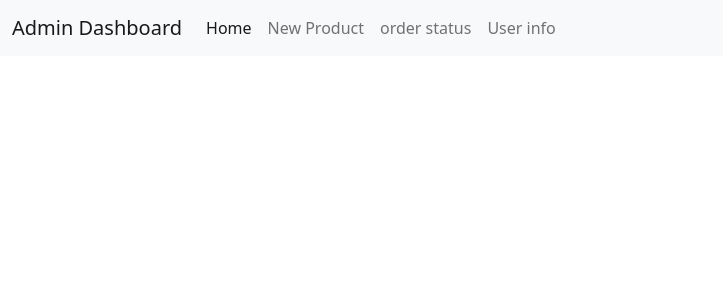
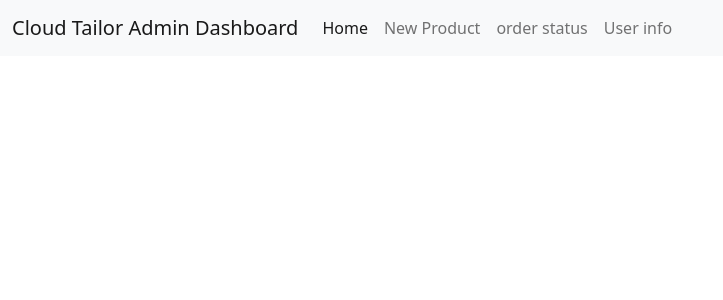
Before and after one commit to raihanromi/cloudTailor, a PHP site: page /dashboard.php in a window 1280 px wide. Shown: the top 300 px of the page, without its empty margins (0-723 px from the left). Run offline with PHP 8.4, Linux system fonts and the light colour scheme; some libraries are stand-ins or nearby versions.

Commit message:
dashboard updated

```diff
--- a/dashboard.php
+++ b/dashboard.php
@@ -18,7 +18,7 @@
 
   <nav class="navbar navbar-expand-lg navbar-light bg-light">
   <div class="container-fluid">
-    <a class="navbar-brand" href="#">Admin Dashboard </a>
+    <a class="navbar-brand" href="#">Cloud Tailor Admin Dashboard </a>
     <button class="navbar-toggler" type="button" data-bs-toggle="collapse" data-bs-target="#navbarNav" aria-controls="navbarNav" aria-expanded="false" aria-label="Toggle navigation">
       <span class="navbar-toggler-icon"></span>
     </button>
```
